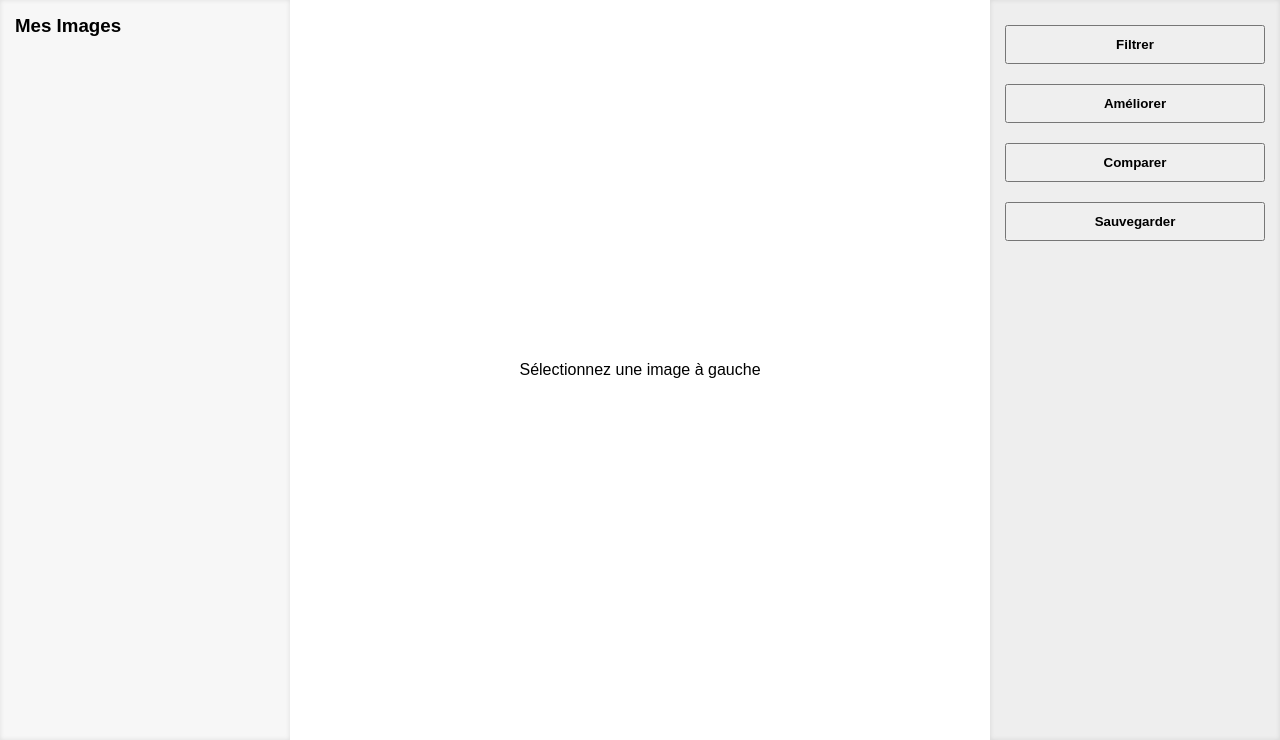
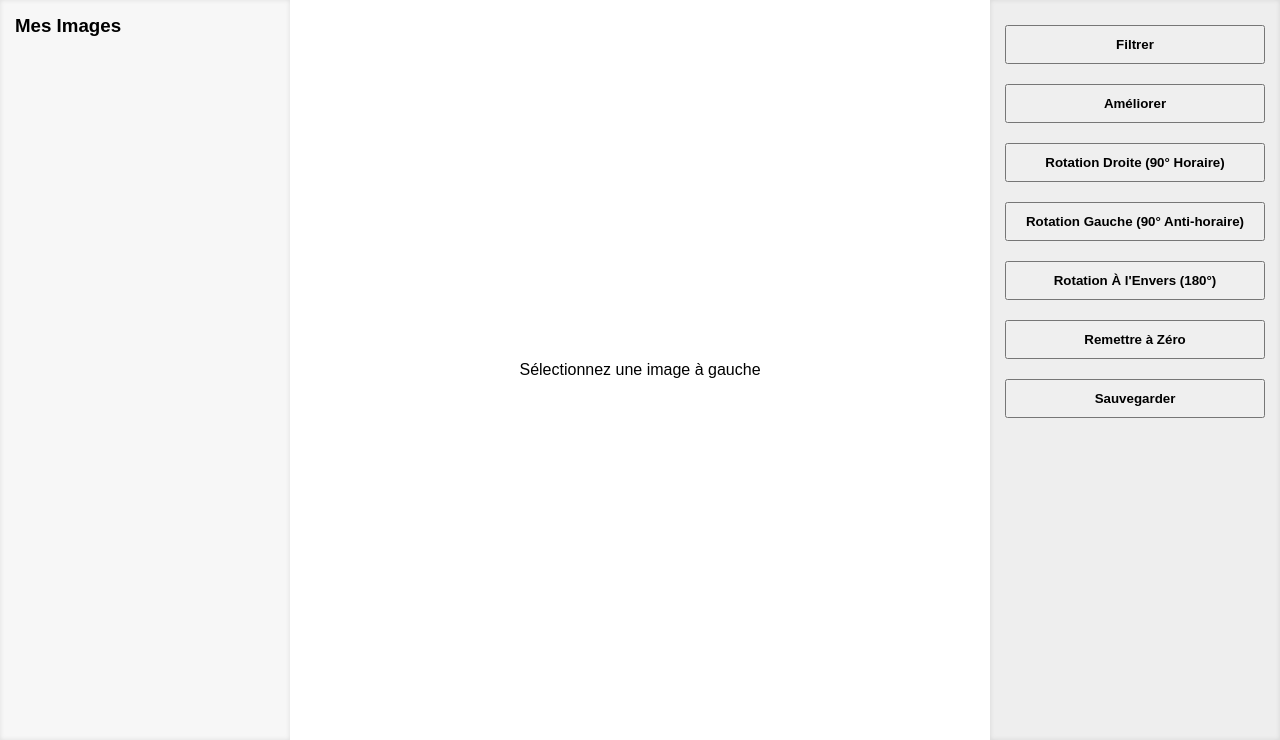
Before and after one commit to 2Flix/ESante-Projet, a PHP site: page /traitement.php in a window 1280 px wide. Shown: the part 73-813 px from the top of the page. Run offline with PHP 8.4, Linux system fonts and the light colour scheme.

Commit message:
Mise à jour pour la partie rotation

```diff
--- a/traitement.php
+++ b/traitement.php
@@ -12,11 +12,12 @@
   <div class="container">
     <aside class="sidebar-left">
       <h3>Mes Images</h3>
-      <div class="image-list">
+      <div class="image-list" id="image-list-container">
         <?php
           $images = glob("../uploads/*.{jpg,jpeg,png,gif}", GLOB_BRACE);
           foreach ($images as $img) {
             $basename = basename($img);
+            // On s'assure d'envoyer le chemin web correct à showImage
             echo "<div class='img-thumb' onclick=\"showImage('../uploads/$basename')\">
                     <img src='../uploads/$basename' alt='' />
                   </div>";
@@ -30,15 +31,93 @@
     <aside class="sidebar-right">
       <button>Filtrer</button>
       <button>Améliorer</button>
-      <button>Comparer</button>
-      <button>Sauvegarder</button>
+      <button onclick="rotateSelectedImage(-90)">Rotation Droite (90° Horaire)</button>
+      <button onclick="rotateSelectedImage(90)">Rotation Gauche (90° Anti-horaire)</button>
+      <button onclick="rotateSelectedImage(180)">Rotation À l'Envers (180°)</button>
+      <button onclick="resetImageOrientation()">Remettre à Zéro</button> <button>Sauvegarder</button>
     </aside>
   </div>
   <script>
-    function showImage(path) {
-      const area = document.getElementById('display-area');
-      area.innerHTML = `<img src="${path}" alt="Image sélectionnée" style="max-width: 90%; max-height: 90%;">`;
+let currentImagePath = null;
+let originalSelectedImagePath = null;
+
+// Fonction pour afficher une image dans la zone principale
+function showImage(path) {
+  const updatedPath = path + '?t=' + new Date().getTime();
+  currentImagePath = path; // sans timestamp
+  if (!originalSelectedImagePath) {
+    originalSelectedImagePath = path;
+  }
+  const area = document.getElementById('display-area');
+  area.innerHTML = `<img src="${updatedPath}" alt="Image sélectionnée" style="max-width: 90%; max-height: 90%;">`;
+}
+
+
+// Fonction pour recharger la liste des miniatures (sidebar-left)
+function reloadImageList() {
+    fetch('get_image_list.php')
+        .then(response => response.text())
+        .then(html => {
+            document.getElementById('image-list-container').innerHTML = html;
+        })
+        .catch(error => {
+            console.error('Erreur lors du rechargement de la liste d\'images :', error);
+        });
+}
+
+// Rotation de l'image avec un angle spécifique
+function rotateSelectedImage(angle) {
+  if (!currentImagePath) {
+    alert("Veuillez d'abord sélectionner une image.");
+    return;
+  }
+
+  console.log(`Tentative de rotation de l'image : ${currentImagePath} avec un angle de ${angle} degrés.`);
+
+  fetch('/ESANTE/rotate.php', {
+    method: 'POST',
+    headers: { 'Content-Type': 'application/x-www-form-urlencoded' },
+    // On envoie l'angle en plus du chemin de l'image
+    body: `imagePath=${encodeURIComponent(currentImagePath)}&angle=${encodeURIComponent(angle)}`
+  })
+  .then(response => response.json())
+  .then(data => {
+    if (data.status === 'success') {
+      console.log('Rotation réussie ! Nouvelle image créée à :', data.newImagePath);
+      currentImagePath = data.newImagePath;
+      showImage(data.newImagePath);
+      // Recharger la liste des miniatures pour inclure la nouvelle image
+      reloadImageList();
+    } else {
+      console.error('Erreur de rotation :', data.message);
+      alert('Erreur : ' + data.message);
     }
+  })
+  .catch(error => {
+    console.error('Erreur réseau ou script :', error);
+    alert('Une erreur inattendue est survenue lors de la communication avec le serveur.');
+  });
+}
+
+// fonction pour remettre l'image à son orientation originale
+function resetImageOrientation() {
+    if (!originalSelectedImagePath) {
+        alert("Aucune image originale sélectionnée pour réinitialiser.");
+        return;
+    }
+    // Afficher l'image originale
+    showImage(originalSelectedImagePath);
+
+}
+
+
+document.addEventListener('DOMContentLoaded', () => {
+    // Si aucune image n'est affichée au chargement, réinitialise
+    if (!document.querySelector('#display-area img')) {
+        currentImagePath = null;
+        originalSelectedImagePath = null;
+    }
+});
   </script>
 </body>
 </html>
```
